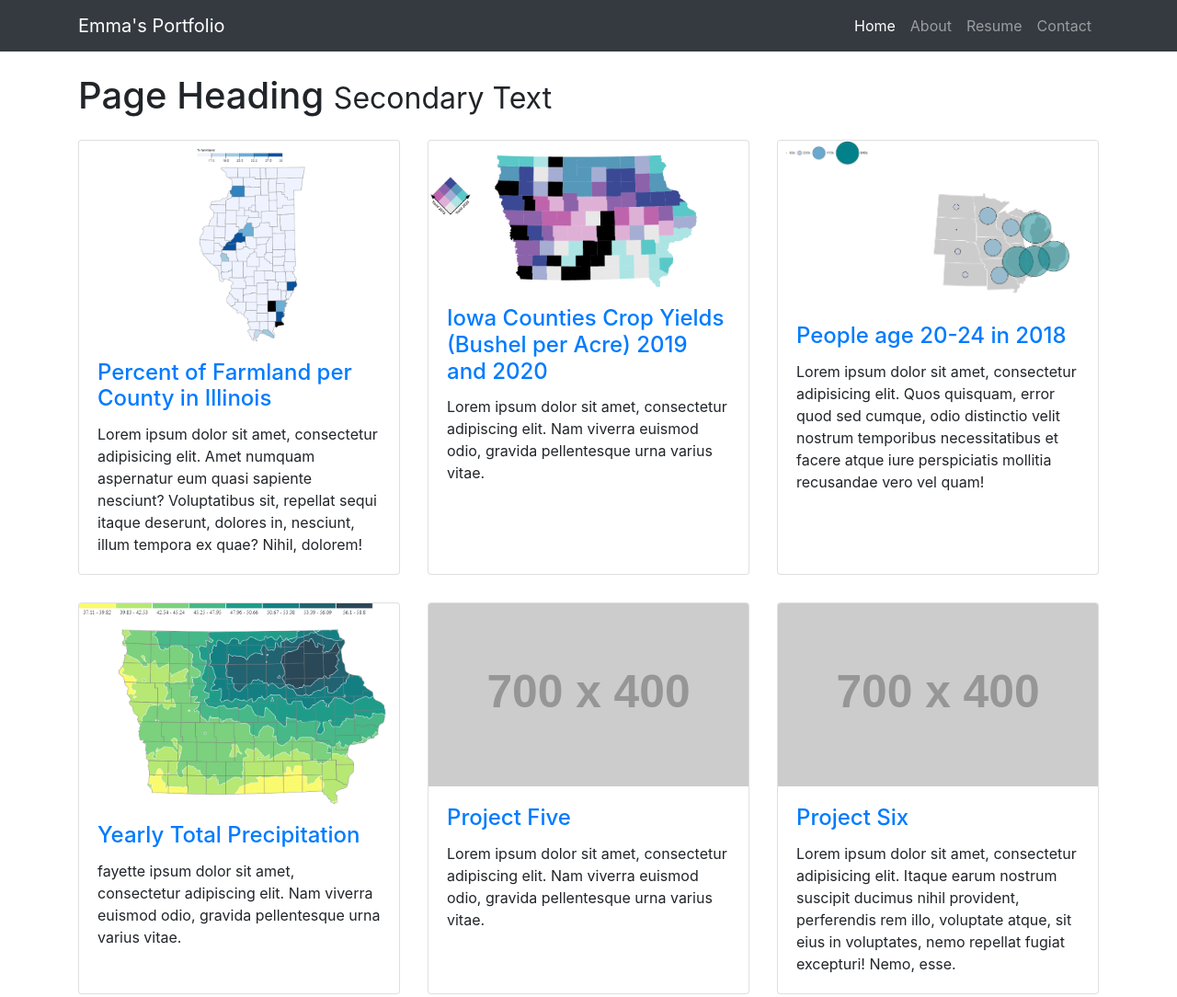
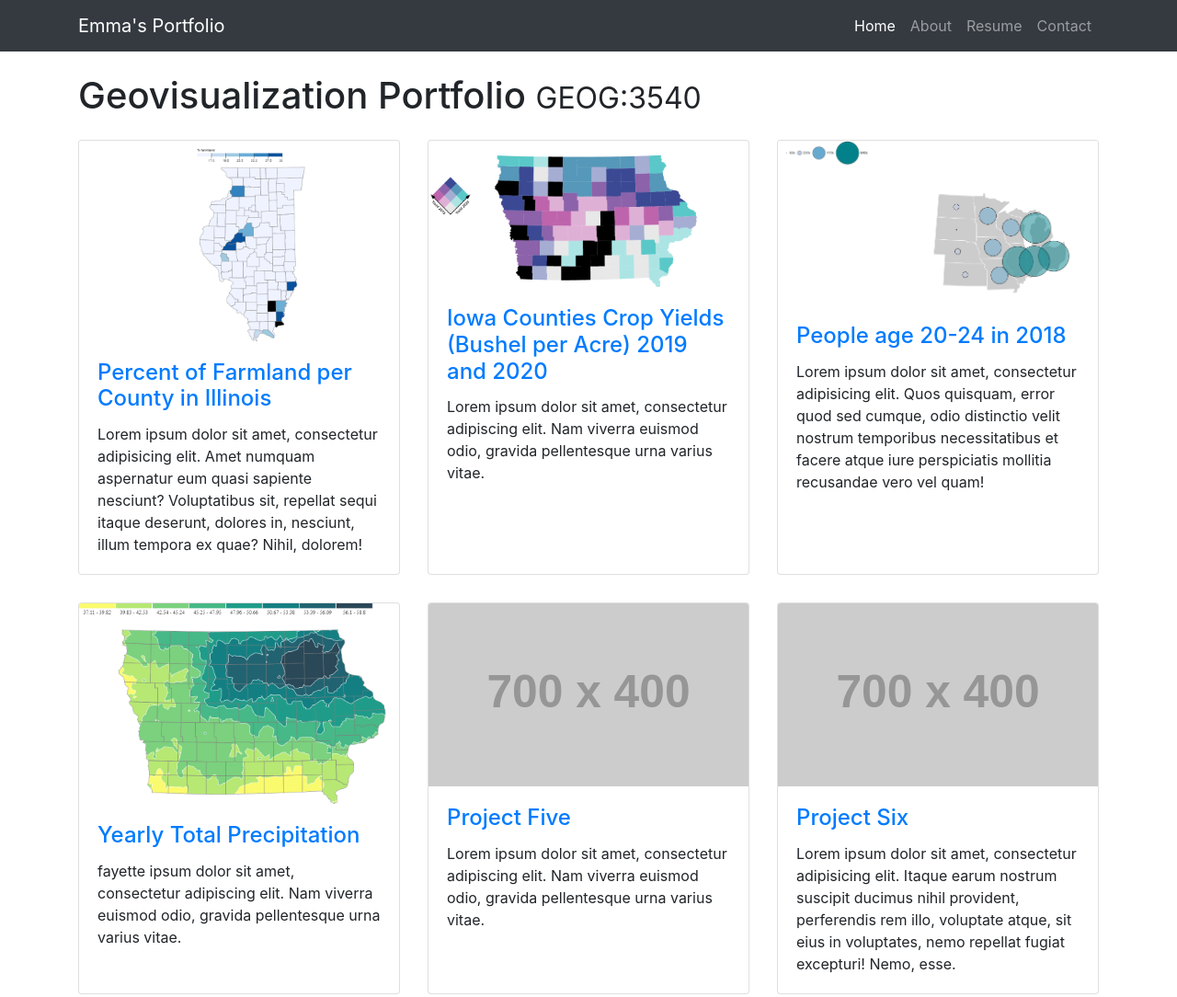
Before and after one commit to geog3540/eschopen, a website: page index.html in a window 1280 px wide. Shown: the top 1084 px of the page at 92% size. Drawn offline with Linux system fonts and the light colour scheme; placeholder pictures from the web are drawn by us.

Commit message:
Update index.html

```diff
--- a/index.html
+++ b/index.html
@@ -52,8 +52,8 @@
     <div class="container">
 
       <!-- Page Heading -->
-      <h1 class="my-4">Page Heading
-        <small>Secondary Text</small>
+      <h1 class="my-4">Geovisualization Portfolio
+        <small>GEOG:3540</small>
       </h1>
 
       <div class="row">
```
